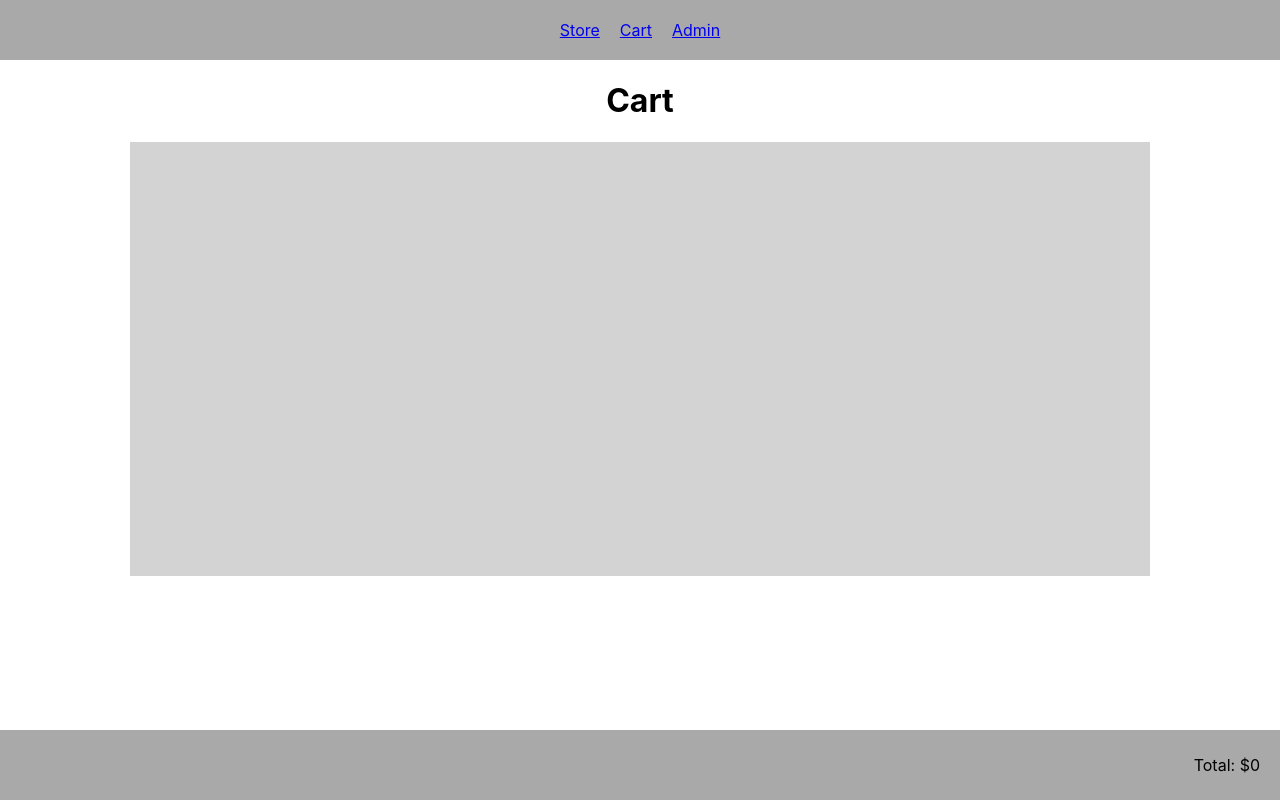
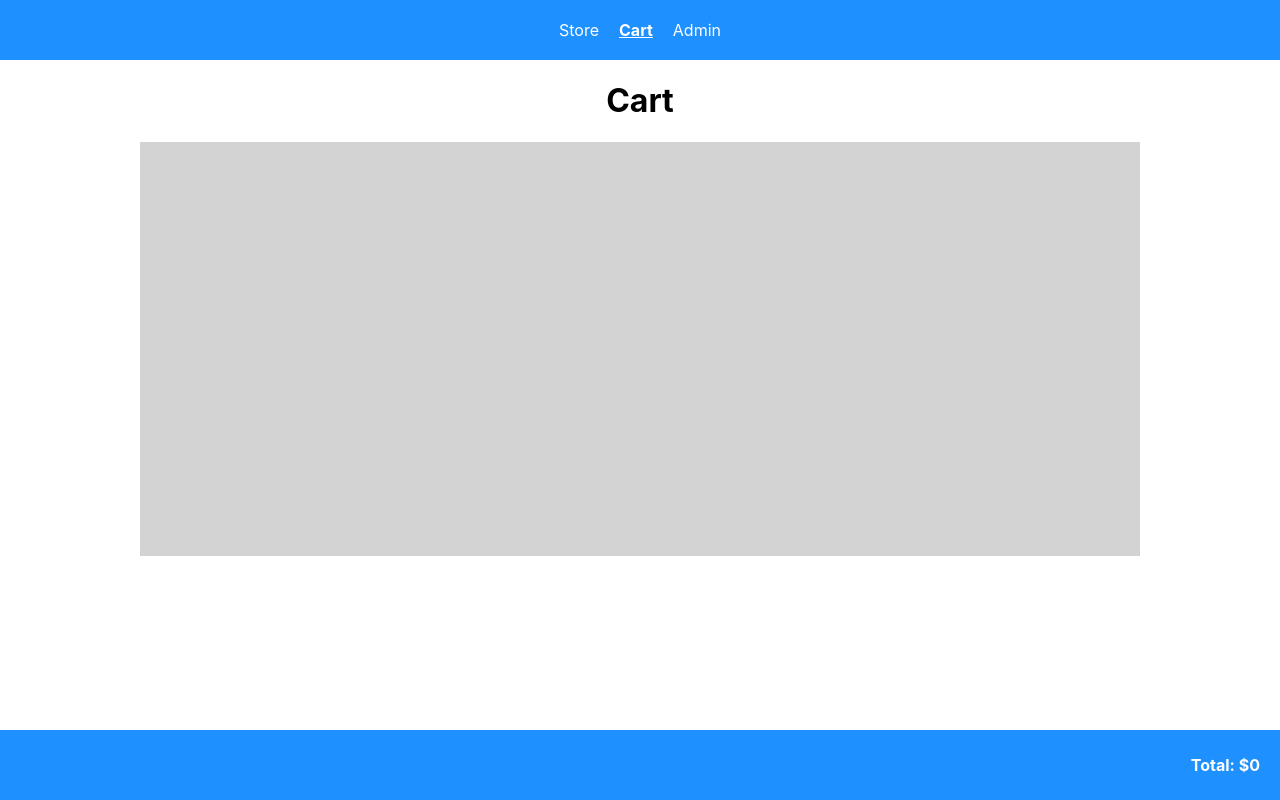
Before and after one commit to sheleyz/313_09-FinalProject-LegoStore, a React (Create React App) app: page /#/cart in a window 1280 px wide. Built offline with nearby package versions, Linux system fonts and the light colour scheme.

Commit message:
Styling updates

```diff
--- a/src/components/Cart.js
+++ b/src/components/Cart.js
@@ -8,16 +8,16 @@ function Cart() {
     let wrapperStyle = {
         minHeight: "414px",
         width: "1000px",
-        padding: "10px",
         display: "flex",
         flexWrap: "wrap",
-        backgroundColor: "lightgrey"
+        backgroundColor: "lightgrey",
+        marginBottom: "70px"
     }
 
     let productStyle = {
         minHeight: "100px",
         width: "200px",
-        margin: "10px",
+        margin: "20px",
         textAlign: "center"
     }
 
@@ -29,7 +29,9 @@ function Cart() {
         width: "100vw",
         padding: "10px",
         paddingRight: "20px",
-        backgroundColor: "darkgrey",
+        backgroundColor: "dodgerblue",
+        color: "white",
+        fontWeight: "bold",
         display: "flex",
         justifyContent: "flex-end",
         alignItems: "center"
@@ -81,7 +83,7 @@ function Cart() {
     return (
         <div className="App">
             <h1>Cart</h1>
-            <div style={wrapperStyle}>{cartProductEles}</div>
+            <div className="productWrapper" style={wrapperStyle}>{cartProductEles}</div>
             <div style={totalStyle}>
                 <div>Total: ${totalPrice}</div>
                 <NavLink to={"/"} style={{textDecoration: "none", color: "black", display: `${displayPurchase}`}}>
--- a/src/components/Nav.js
+++ b/src/components/Nav.js
@@ -6,14 +6,20 @@ function Nav() {
         padding: "10px",
         display: "flex",
         justifyContent: "center",
-        backgroundColor: "darkgrey"
+        backgroundColor: "dodgerblue"
+    }
+
+    let linkStyle = {
+        margin: "10px",
+        color: "white",
+        textDecoration: "none"
     }
 
     return (
         <nav style={style}>
-            <NavLink style={{margin: "10px"}} exact to={"/"}>Store</NavLink>
-            <NavLink style={{margin: "10px"}} to={"/cart"}>Cart</NavLink>
-            <NavLink style={{margin: "10px"}} to={"/admin"}>Admin</NavLink>
+            <NavLink style={linkStyle} activeStyle={{textDecoration: "underline", fontWeight: "bold"}} exact to={"/"}>Store</NavLink>
+            <NavLink style={linkStyle} activeStyle={{textDecoration: "underline", fontWeight: "bold"}} to={"/cart"}>Cart</NavLink>
+            <NavLink style={linkStyle} activeStyle={{textDecoration: "underline", fontWeight: "bold"}} to={"/admin"}>Admin</NavLink>
         </nav>
     );
 }
--- a/src/components/Store.js
+++ b/src/components/Store.js
@@ -7,7 +7,6 @@ function Store() {
     let wrapperStyle = {
         minHeight: "414px",
         width: "1000px",
-        padding: "10px",
         display: "flex",
         flexWrap: "wrap",
         backgroundColor: "lightgrey"
@@ -16,7 +15,7 @@ function Store() {
     let productStyle = {
         minHeight: "100px",
         width: "200px",
-        margin: "10px"
+        margin: "20px"
     }
 
     const dispatch = useDispatch();
@@ -52,7 +51,7 @@ function Store() {
     return (
         <div className="App">
             <h1>Store</h1>
-            <div style={wrapperStyle}>{productEles}</div>
+            <div className="productWrapper" style={wrapperStyle}>{productEles}</div>
         </div>
     );
 }
--- a/src/index.css
+++ b/src/index.css
@@ -50,3 +50,9 @@ code {
     transform: rotate(360deg);
   }
 }
+
+@media only screen and (max-width: 1000px) {
+  .productWrapper {
+    width: 100vw !important;
+  }
+}
```
